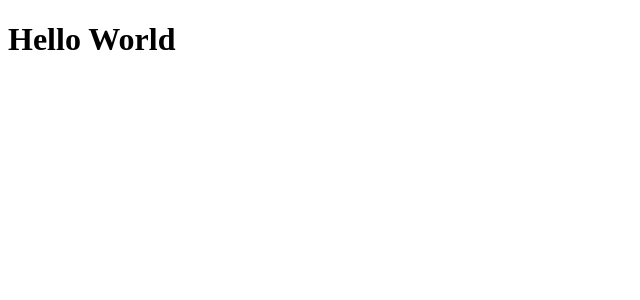
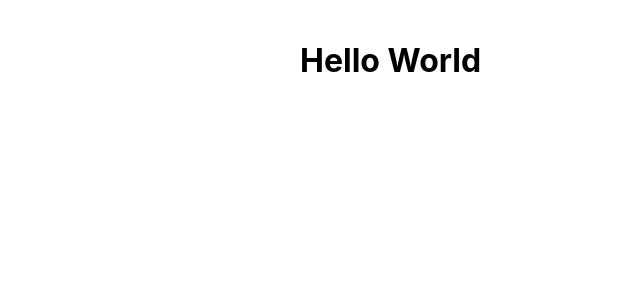
Before and after one commit to jhilker1/goodTimeJournal, a Next.js app: page / in a window 1280 px wide. Shown: the top 300 px of the page, without its empty margins (0-640 px from the left). Built offline with nearby package versions, Linux system fonts and the light colour scheme.

Commit message:
added css and working app.js

```diff
--- /dev/null
+++ b/pages/_app.js
@@ -0,0 +1,6 @@
+import '../styles.css'
+
+// This default export is required in a new `pages/_app.js` file.
+export default function MyApp({ Component, pageProps }) {
+  return <Component {...pageProps} />
+}
--- /dev/null
+++ b/styles.css
@@ -0,0 +1,7 @@
+body {
+  font-family: 'SF Pro Text', 'SF Pro Icons', 'Helvetica Neue', 'Helvetica',
+    'Arial', sans-serif;
+  padding: 20px 20px 60px;
+  max-width: 680px;
+  margin: 0 auto;
+}
```
Also changed, not shown: pages/index.js (line endings or trailing spaces).
